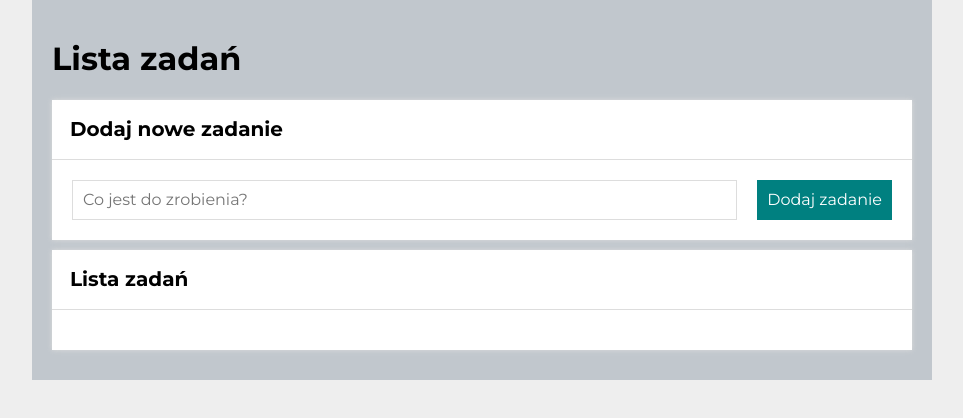
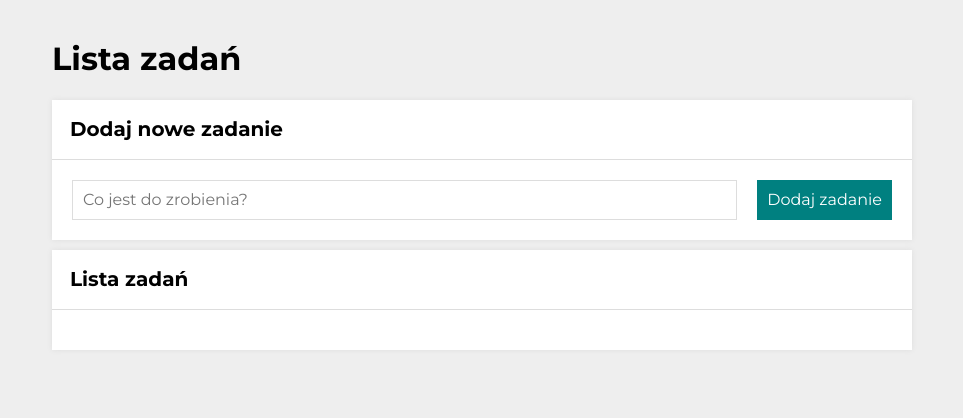
Before and after one commit to karolina-kulpinska/todo-list-react, a React (Create React App) app: page / in a window 1280 px wide. Shown: the top 418 px of the page, without its empty margins (158-1121 px from the left). Built offline with nearby package versions, Linux system fonts and the light colour scheme.

Commit message:
Background color removal

```diff
--- a/src/Container/styled.js
+++ b/src/Container/styled.js
@@ -5,5 +5,4 @@ export const Wrapper = styled.div`
     width: 100%;
     margin: 0 auto;
     padding: 20px;
-    background: #c1c7cd;
 `;
```
